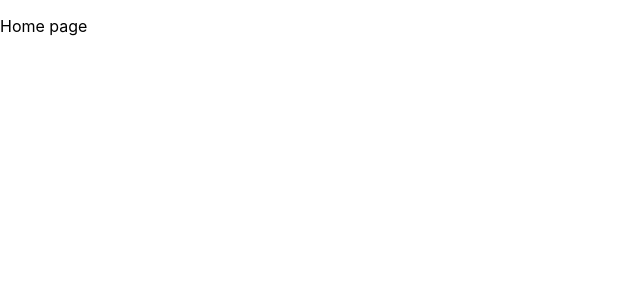
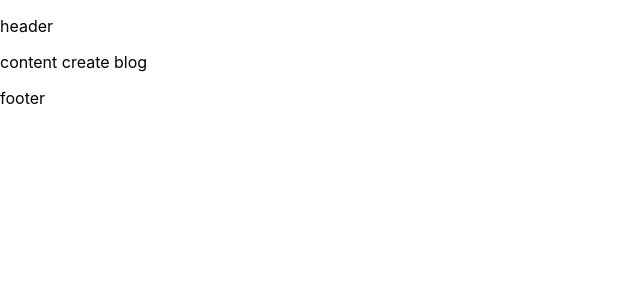
Before and after one commit to giannurwana19/blog-app, a React (Create React App) app: page /create-blog in a window 1280 px wide. Shown: the top 300 px of the page, without its empty margins (0-640 px from the left). Built offline with nearby package versions, Linux system fonts and the light colour scheme.

Commit message:
Routing bertingkat pada MainApp page

```diff
--- a/src/config/Routes/index.js
+++ b/src/config/Routes/index.js
@@ -1,6 +1,6 @@
 import React from 'react';
 import { BrowserRouter as Router, Route, Switch } from 'react-router-dom';
-import { Home, Login, Register } from '../../pages';
+import { Login, MainApp, Register } from '../../pages';
 
 const Routes = () => {
   return (
@@ -13,7 +13,7 @@ const Routes = () => {
           <Register />
         </Route>
         <Route path="/">
-          <Home />
+          <MainApp />
         </Route>
       </Switch>
     </Router>
--- /dev/null
+++ b/src/pages/CreateBlog/index.js
@@ -0,0 +1,11 @@
+import React from 'react';
+
+const CreateBlog = () => {
+  return (
+    <div>
+      <p>content create blog</p>
+    </div>
+  );
+};
+
+export default CreateBlog;
--- /dev/null
+++ b/src/pages/DetailBlog/index.js
@@ -0,0 +1,11 @@
+import React from 'react';
+
+const DetailBlog = () => {
+  return (
+    <div>
+      <p>Detail blog</p>
+    </div>
+  );
+};
+
+export default DetailBlog;
--- /dev/null
+++ b/src/pages/MainApp/index.js
@@ -0,0 +1,29 @@
+import React from 'react';
+import { BrowserRouter as Router, Route, Switch } from 'react-router-dom';
+import CreateBlog from '../CreateBlog';
+import DetailBlog from '../DetailBlog';
+import Home from '../Home';
+
+const MainApp = () => {
+  return (
+    <div>
+      <p>header</p>
+      <Router>
+        <Switch>
+          <Route path="/create-blog">
+            <CreateBlog />
+          </Route>
+          <Route path="/detail-blog">
+            <DetailBlog />
+          </Route>
+          <Route path="/">
+            <Home />
+          </Route>
+        </Switch>
+      </Router>
+      <p>footer</p>
+    </div>
+  );
+};
+
+export default MainApp;
--- a/src/pages/index.js
+++ b/src/pages/index.js
@@ -1,5 +1,6 @@
 import Home from './Home';
 import Login from './Login';
+import MainApp from './MainApp';
 import Register from './Register';
 
-export { Home, Login, Register };
+export { Home, Login, Register, MainApp };
```
